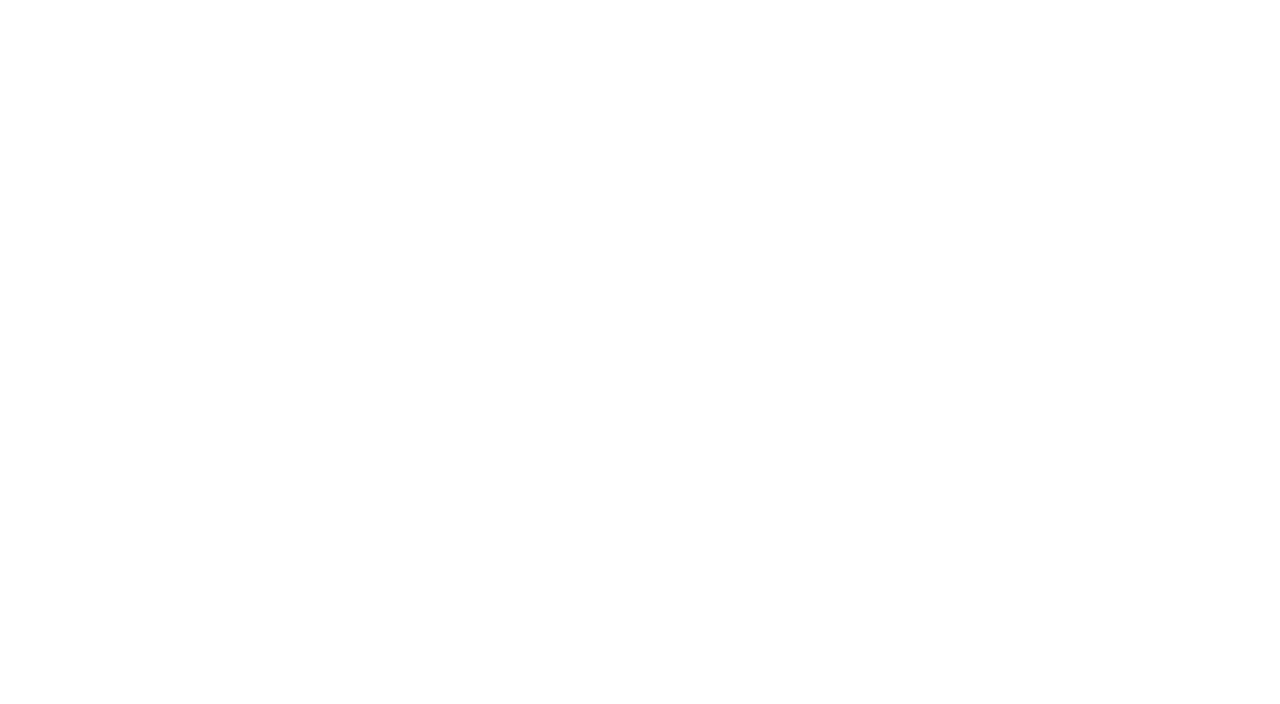
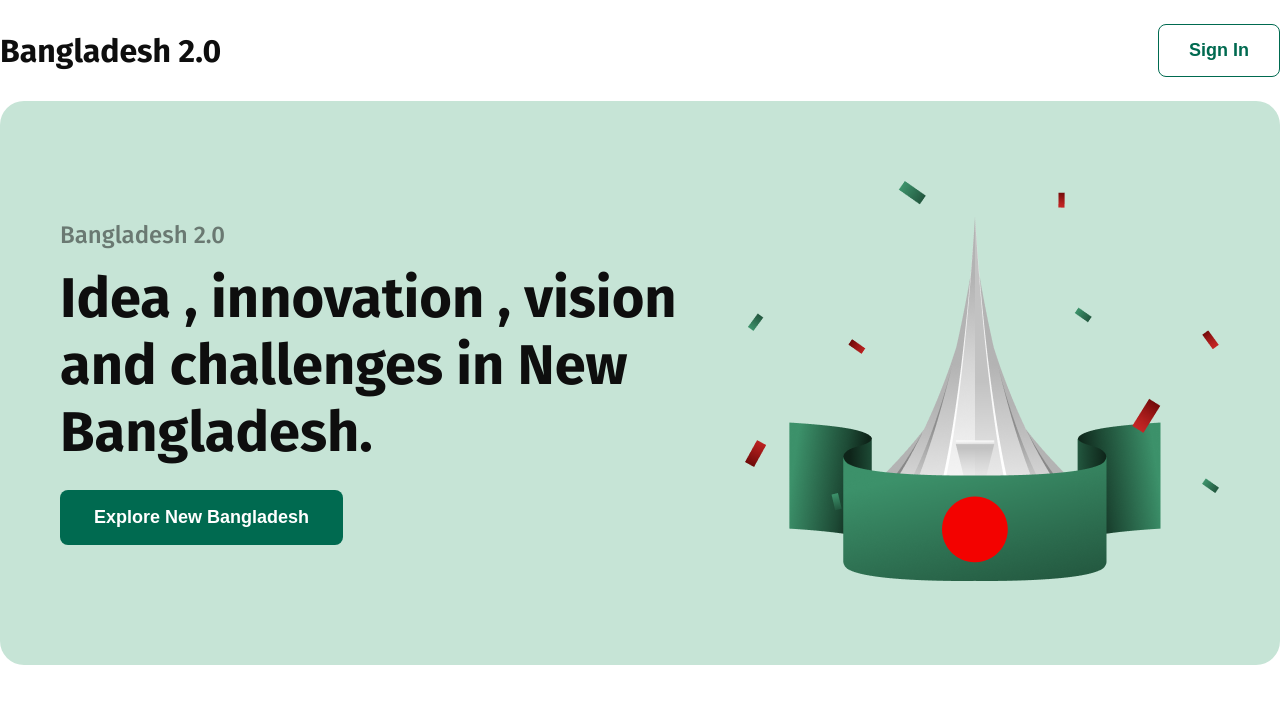
Before and after one commit to FarhanAfrad1/bangladesh2.0-by-gen-z, a plain HTML site: page index.html in a window 1280 px wide. Drawn offline with Linux system fonts and the light colour scheme.

Commit message:
header section with nav area and banner section is completed

```diff
--- a/index.html
+++ b/index.html
@@ -8,6 +8,29 @@
     <link rel="stylesheet" href="styles/style.css">
 </head>
 <body>
+    <header>
+        <nav>
+            <div class="logo">Bangladesh 2.0</div>
+            <button>Sign In</button>
+        </nav>
+        <section class="banner">
+            <div class="banner_description">
+                <h5>Bangladesh 2.0</h5>
+                <h1>Idea , innovation ,
+                    vision and challenges in New Bangladesh.</h1>
+                <button>Explore New Bangladesh</button>
 
+            </div>
+            <div class="banner_image">
+                <img src="assets/hero.png" alt="">
+            </div>
+        </section>
+    </header>
+    <main>
+
+    </main>
+    <footer>
+
+    </footer>
 </body>
 </html>
--- a/styles/style.css
+++ b/styles/style.css
@@ -0,0 +1,78 @@
+@import url('https://fonts.googleapis.com/css2?family=Fira+Sans:wght@400;500;600;700;800&display=swap');
+
+/* font-family: "Fira Sans", serif; */
+body {
+    padding: 0;
+    margin: 0 auto;
+    font-family: "Fira Sans", serif;
+    max-width: 1280px;
+}
+
+/* header styles starts here */
+header nav {
+    display: flex;
+    justify-content: space-between;
+    align-items: center;
+    padding-top: 24px;
+    padding-bottom: 24px;
+}
+
+header nav div {
+    font-size: 32px;
+    font-weight: 700;
+    color: rgb(14, 14, 14);
+}
+
+header nav button {
+    font-size: 18px;
+    font-weight: 600;
+    color: rgb(0, 106, 80);
+    background-color: white;
+    padding: 15px 30px;
+    border: none;
+    border: 1px solid rgb(0, 106, 80);
+    border-radius: 8px;
+    cursor: pointer;
+}
+
+header nav button:hover {
+    background-color: rgb(235, 234, 234);
+}
+
+/* banner style starts */
+.banner {
+    display: flex;
+    border-radius: 24px;
+    background: rgb(198, 228, 214);
+    padding: 80px 60px;
+    gap: 64px;
+}
+.banner_description h5{
+  font-size: 24px;
+  font-weight: 500;
+  margin-bottom: 16px;
+  color: rgba(14, 14, 14, 0.5);
+}
+.banner_description h1{
+    font-size: 56px;
+    font-weight: 700;
+    color: rgba(14, 14, 14);
+    margin: 0;
+    line-height: 67px;
+}
+.banner_description button{
+    padding: 17px 34px;
+    margin-top: 24px;
+    font-size: 18px;
+    font-weight: 600;
+    color: rgb(255, 255, 255);
+    background-color: rgb(0, 106, 80);
+    border: none;
+    border-radius: 8px;
+}
+
+
+
+
+/* banner style ends */
+/* header style ends here */
```
